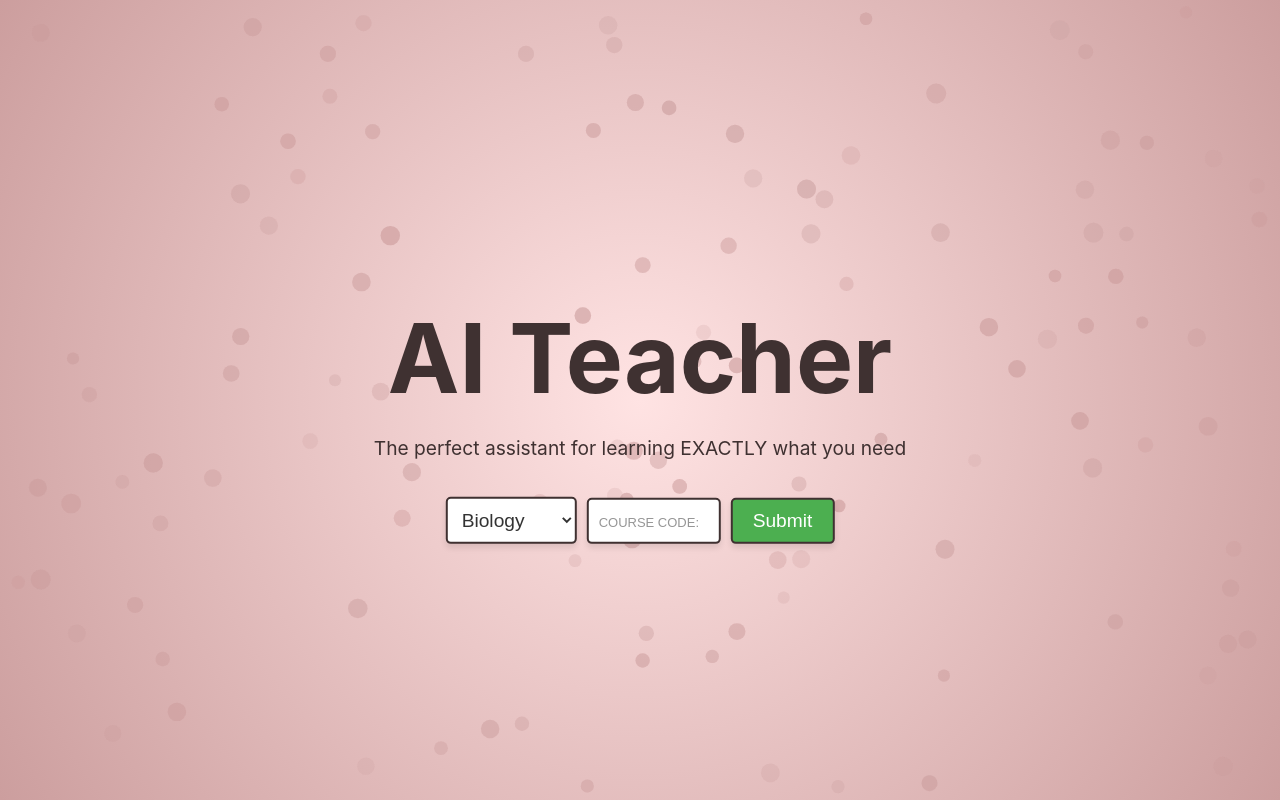
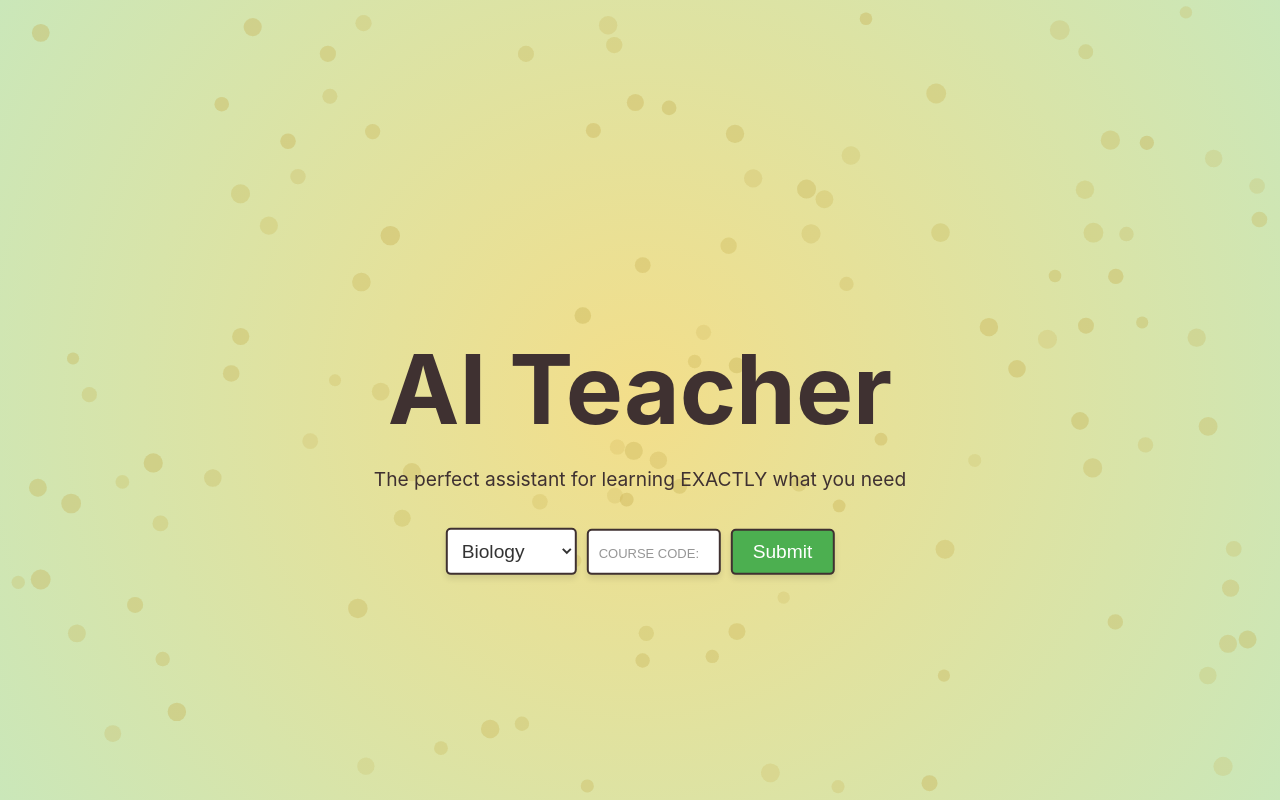
Before and after one commit to gorgocaptain/AI-Teacher, a React (Create React App) app in the folder AITUTOR/frontend/: page / in a window 1280 px wide. Built offline with nearby package versions, Linux system fonts and the light colour scheme.

Commit message:
css-touches

```diff
--- a/AITUTOR/frontend/src/Particles.jsx
+++ b/AITUTOR/frontend/src/Particles.jsx
@@ -34,12 +34,12 @@ const ParticlesComponent = (props) => {
           },
         },
         color: {
-          value: "#cc9e9e",
+          value: "#C4AC4B",
         },
         links: {
           enable: true,
-          distance: 100,
-          color: "#cc9e9e",
+          distance: 10,
+          color: "#C4AC4B",
           width: 5,
           opacity: 0.3,
         },
@@ -56,7 +56,7 @@ const ParticlesComponent = (props) => {
           },
         },
         opacity: {
-          value: { min: 0.1, max: 0.4 },
+          value: { min: 0.1, max: 0.2 },
         },
         size: {
           value: { min: 6, max: 10 },
--- a/AITUTOR/frontend/src/ParticlesComponent.css
+++ b/AITUTOR/frontend/src/ParticlesComponent.css
@@ -2,7 +2,7 @@
   position: relative;
   width: 100%;
   height: 100vh;
-  background: radial-gradient(circle, #ffe3e3, #cc9e9e);
+  background: radial-gradient(circle, #F3DE8A, #CAE7B9);
 }
 
 canvas {
--- a/AITUTOR/frontend/src/creation.jsx
+++ b/AITUTOR/frontend/src/creation.jsx
@@ -1,14 +1,37 @@
 import "./css/creation.css";
 import React from 'react';
 import ParticlesComponent from "./Particles";
+import illustration1 from './images/Illustration11.png';
+import illustration2 from './images/Illustration10.png';
 
 class Creation extends React.Component {
   constructor(props) {
     super(props);
     this.state = {
-      course: 'B', // Default value
-      code: ''
+      course: 'B',
+      code: '',
+      currentImage: illustration1,
+      imageClass: ''
     };
+  }
+
+  componentDidMount() {
+    this.imageInterval = setInterval(() => {
+      this.setState(prevState => ({
+        imageClass: 'hidden',
+      }), () => {
+        setTimeout(() => {
+          this.setState(prevState => ({
+            currentImage: prevState.currentImage === illustration1 ? illustration2 : illustration1,
+            imageClass: ''
+          }));
+        }, 500); // Matches the CSS transition duration
+      });
+    }, 5000); // Change image every 3 seconds
+  }
+
+  componentWillUnmount() {
+    clearInterval(this.imageInterval);
   }
 
   handleChange = (event) => {
@@ -21,13 +44,13 @@ class Creation extends React.Component {
     event.preventDefault();
     const { course, code } = this.state;
     console.log(`Course: ${course}, Code: ${code}`);
-    // Handle form submission logic here (e.g., send data to a server)
   };
 
   render() {
     return (
       <div className="application">
         <div className="center">
+          <img src={this.state.currentImage} alt="Illustration" className={this.state.imageClass} />
           <h1>AI Teacher</h1>
           <p>The perfect assistant for learning EXACTLY what you need</p>
           <form onSubmit={this.handleSubmit}>
--- a/AITUTOR/frontend/src/css/creation.css
+++ b/AITUTOR/frontend/src/css/creation.css
@@ -71,3 +71,16 @@
 
     font-size: small;
   }
+
+ img {
+margin-top: -100px;
+  max-height: 250px;
+  margin-bottom: -100px;
+  height: auto;
+  opacity: 1;
+  transition: opacity 0.5s ease-in-out;
+}
+
+img.hidden {
+  opacity: 0;
+}
```
Also changed, not shown: AITUTOR/frontend/src/images/Illustration10.png (added), AITUTOR/frontend/src/images/Illustration11.png (added).
